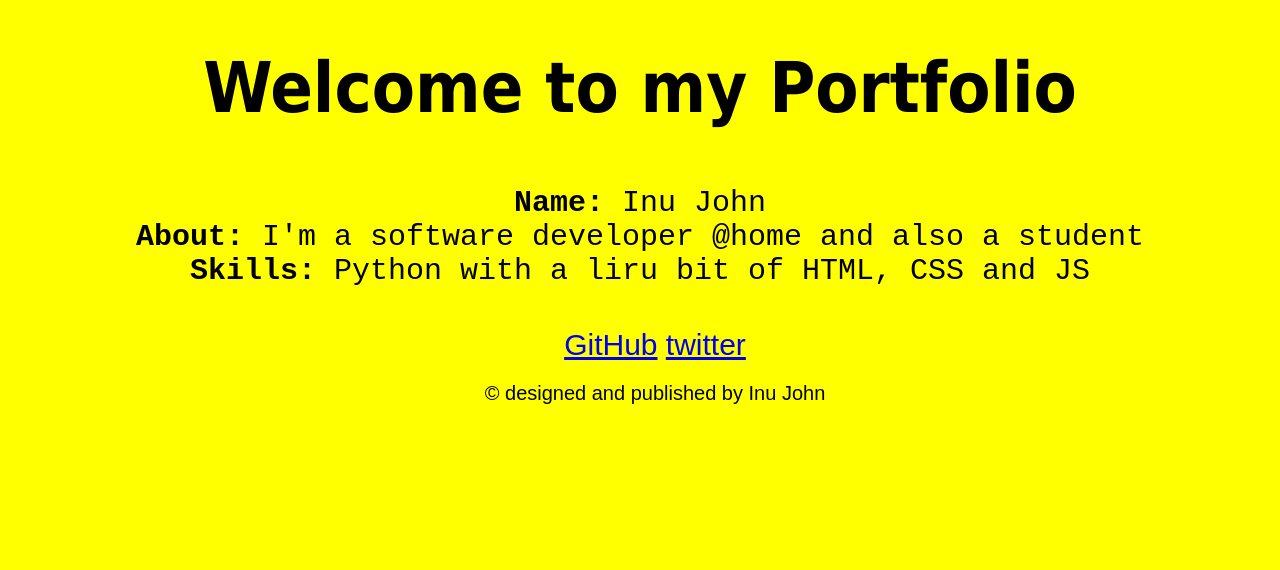
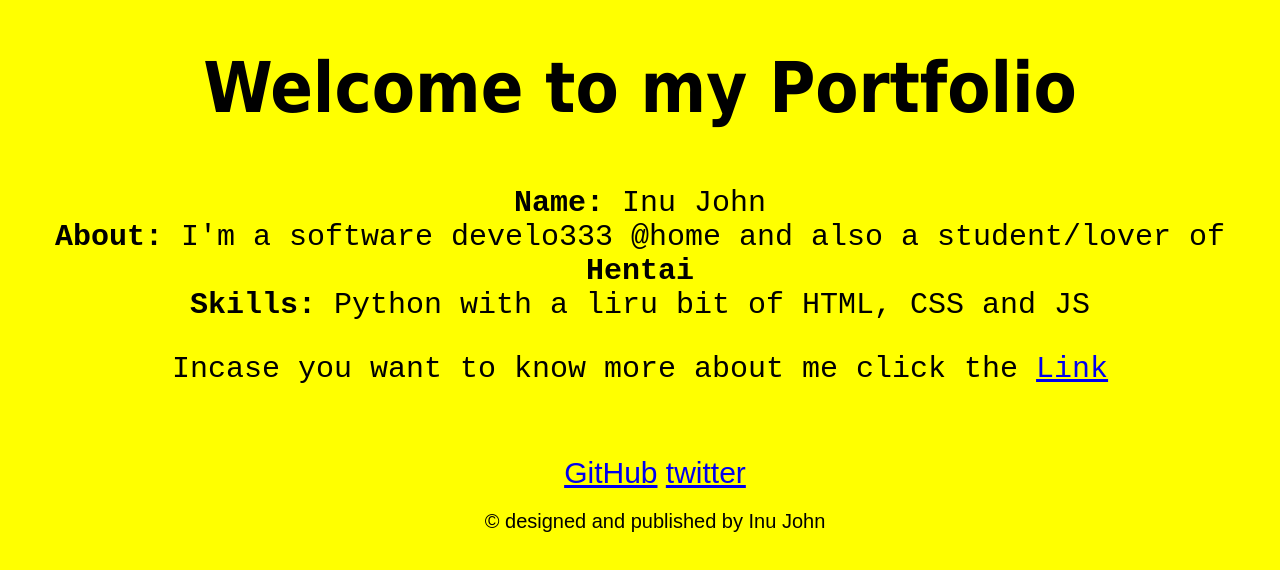
Before and after one commit to ibrogenius/ibrogenius.github.io, a plain HTML site: page index.html in a window 1280 px wide. Drawn offline with Linux system fonts and the light colour scheme.

Commit message:
made a few changes

```diff
--- a/index.html
+++ b/index.html
@@ -35,8 +35,9 @@
 	<h1>Welcome to my Portfolio</h1>
 	<div class="label">
 		<label><b>Name:</b> <span>Inu John</span></label><br>
-		<label><b>About: </b><span>I'm a software developer @home and also a student</span></label><br>
+		<label><b>About: </b><span>I'm a software develo333 @home and also a student/lover of <b>Hentai</b></span></label><br>
 		<label><b>Skills: </b><span>Python with a liru bit of HTML, CSS and JS</span></label>
+		<p>Incase you want to know more about me click the <a href="https://instagram.com/ibrogenius_">Link</a></p>
 	</div>
 
 	<footer>
```
